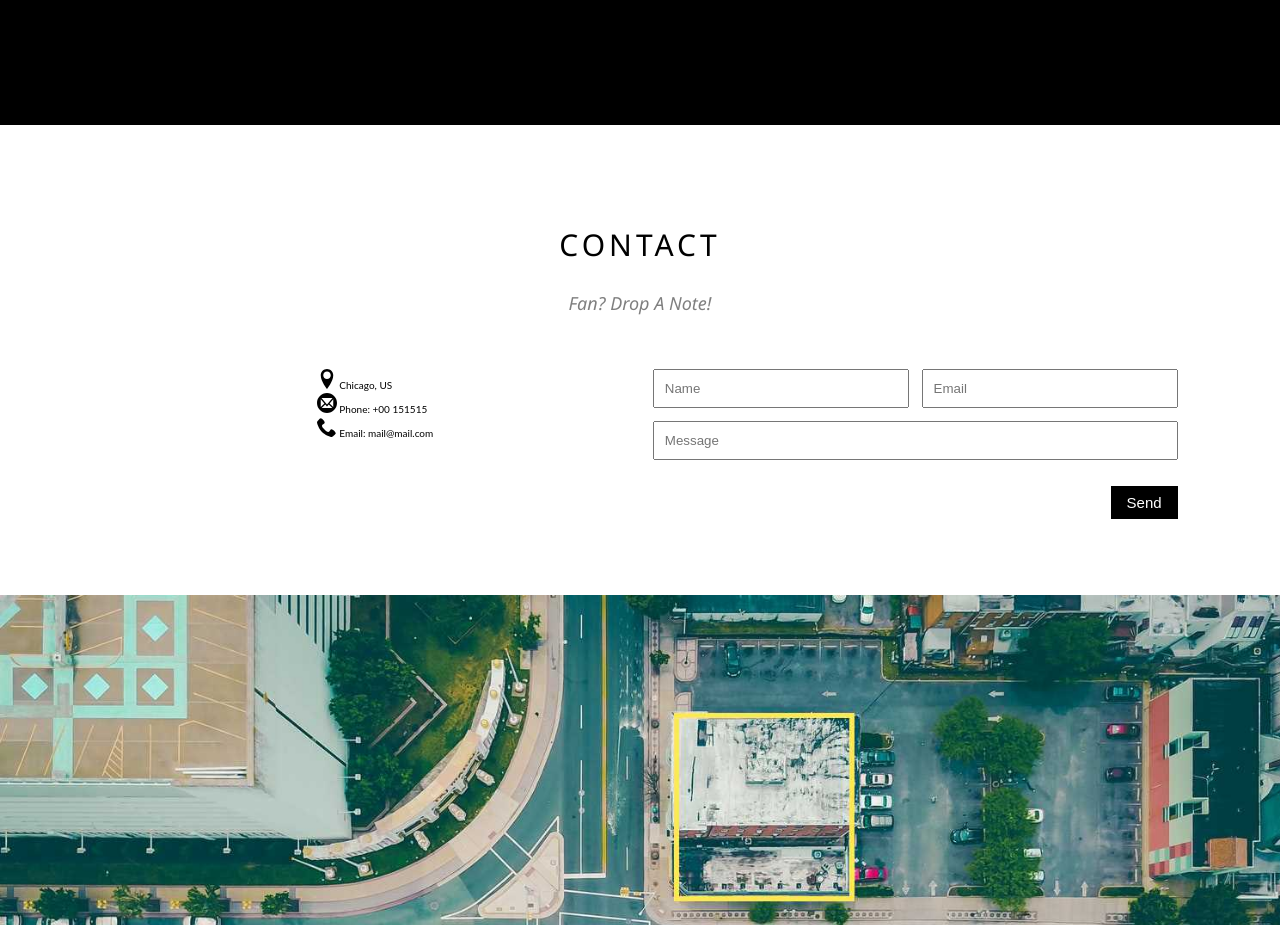
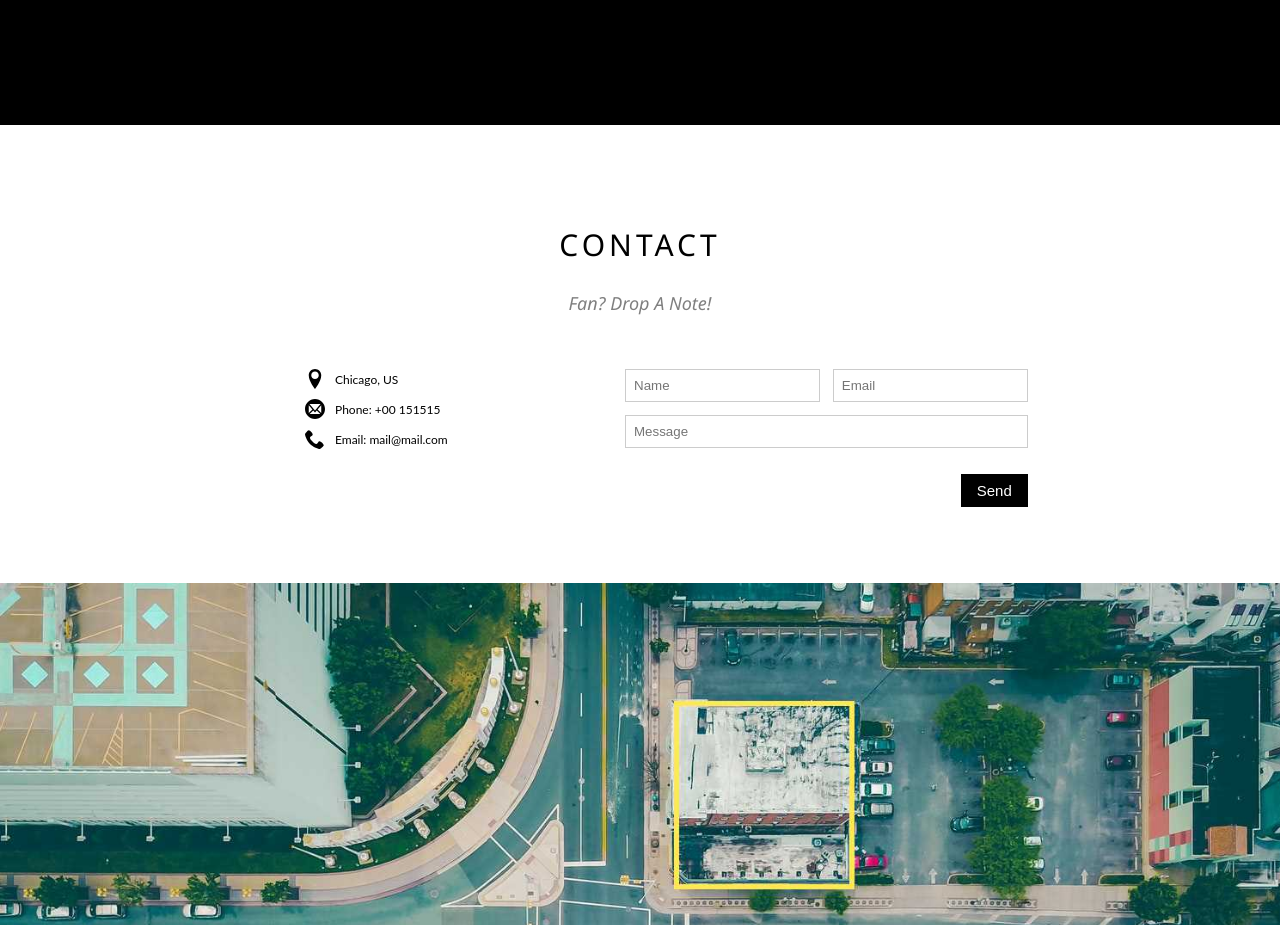
Before and after one commit to Hubert2047/W3-band, a website: page index.html in a window 1280 px wide. Shown: the part 2185-3110 px from the top of the page. Drawn offline with Linux system fonts and the light colour scheme.

Commit message:
fix footer__icon not display

```diff
--- a/sass/_contact.scss
+++ b/sass/_contact.scss
@@ -1,13 +1,16 @@
 .contact {
     grid-column: main-start/main-end;
-    padding    : 6vw;
+    padding    : 6vw 0;
 
     &__container {
-        display              : grid;
-        grid-template-columns: repeat(auto-fit, minmax(30rem, 1fr));
-        grid-template-rows   : minmax(min-content);
-        margin-top           : 4vw;
-        gap                  : 2vw;
+        display                 : grid;
+        grid-template-columns   : minmax(min-content, 30rem) minmax(30rem, 35rem);
+        // grid-template-columns: 4fr 1fr;
+        grid-template-rows      : minmax(min-content);
+        margin-top              : 4vw;
+        gap                     : 2rem;
+        justify-content         : center;
+
         @media only screen and(max-width:600px) {
             grid-template-columns: repeat(1, minmax(1rem, 1fr));
         }
@@ -17,24 +20,41 @@
         height: 2rem;
         width : 2rem;
     }
+
+    &__information {
+        &-list {
+            display        : flex;
+            flex-direction : column;
+            gap            : 1rem;
+            justify-content: flex-start;
+
+        }
+
+        &-item {
+            display        : flex;
+            align-items    : center;
+            justify-content: flex-start;
+            gap            : 1rem;
+
+            & span {
+                font-size: 1.2rem;
+            }
+        }
+    }
 }
 
 .form {
     display              : grid;
     gap                  : 1vw;
-    grid-template-columns: repeat(2, minmax(20vw, 1fr));
+    grid-template-columns: repeat(2, minmax(min-content, 1fr));
 
     @media only screen and(max-width:600px) {
         grid-template-columns: repeat(1, minmax(1rem, 1fr));
     }
 
-    &__name {
+    &__name {}
 
-    }
-
-    &__email {
-
-    }
+    &__email {}
 
     &__message {
         grid-column: 1/-1;
@@ -45,7 +65,17 @@
     }
 
     &__group {
-        padding: 1rem;
+        padding: .8rem;
+        outline: none;
+        border : 1px solid $color-tertiary;
+
+        &:focus {
+            border-bottom: 2px solid $color-primary;
+
+            &:invalid {
+                border-bottom: 2px solid $color-secondary;
+            }
+        }
     }
 
     &__btn {
```
Also changed, not shown: css/style.css.
